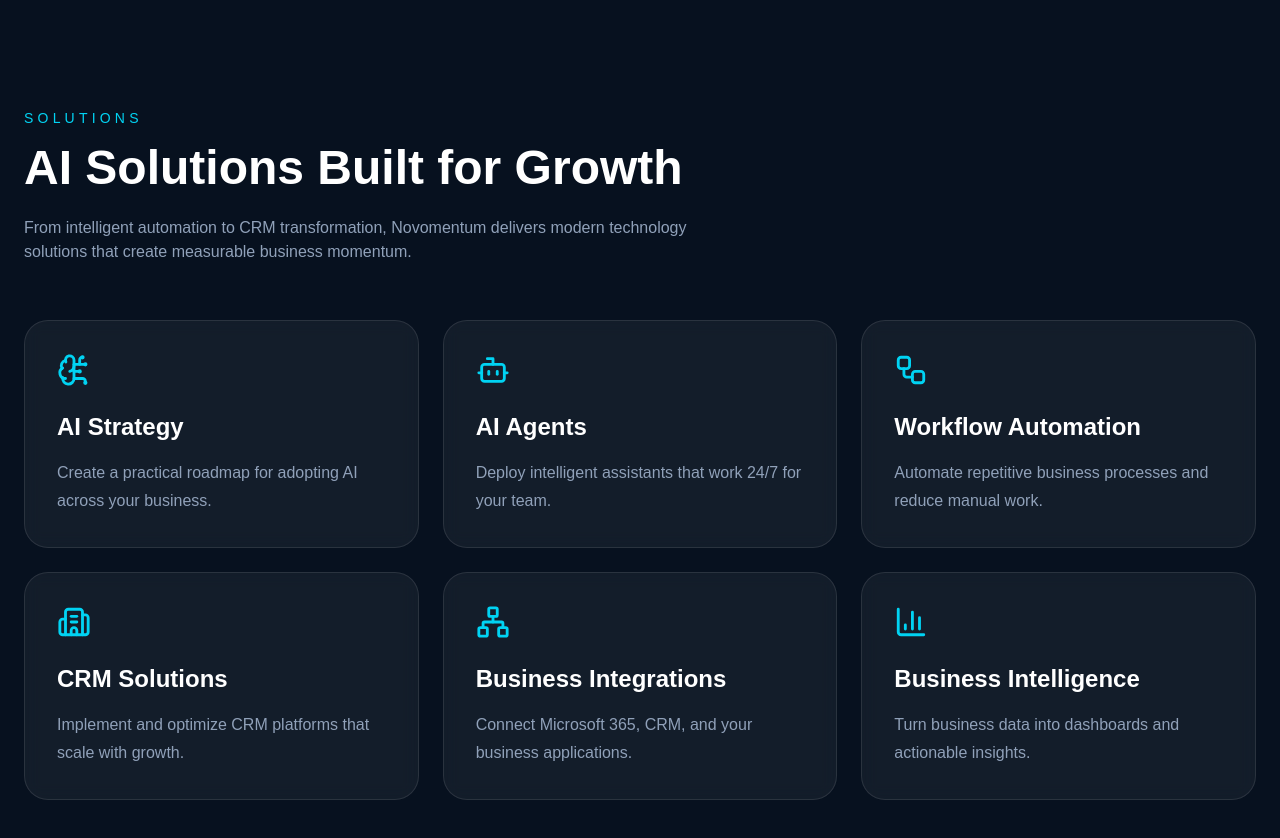
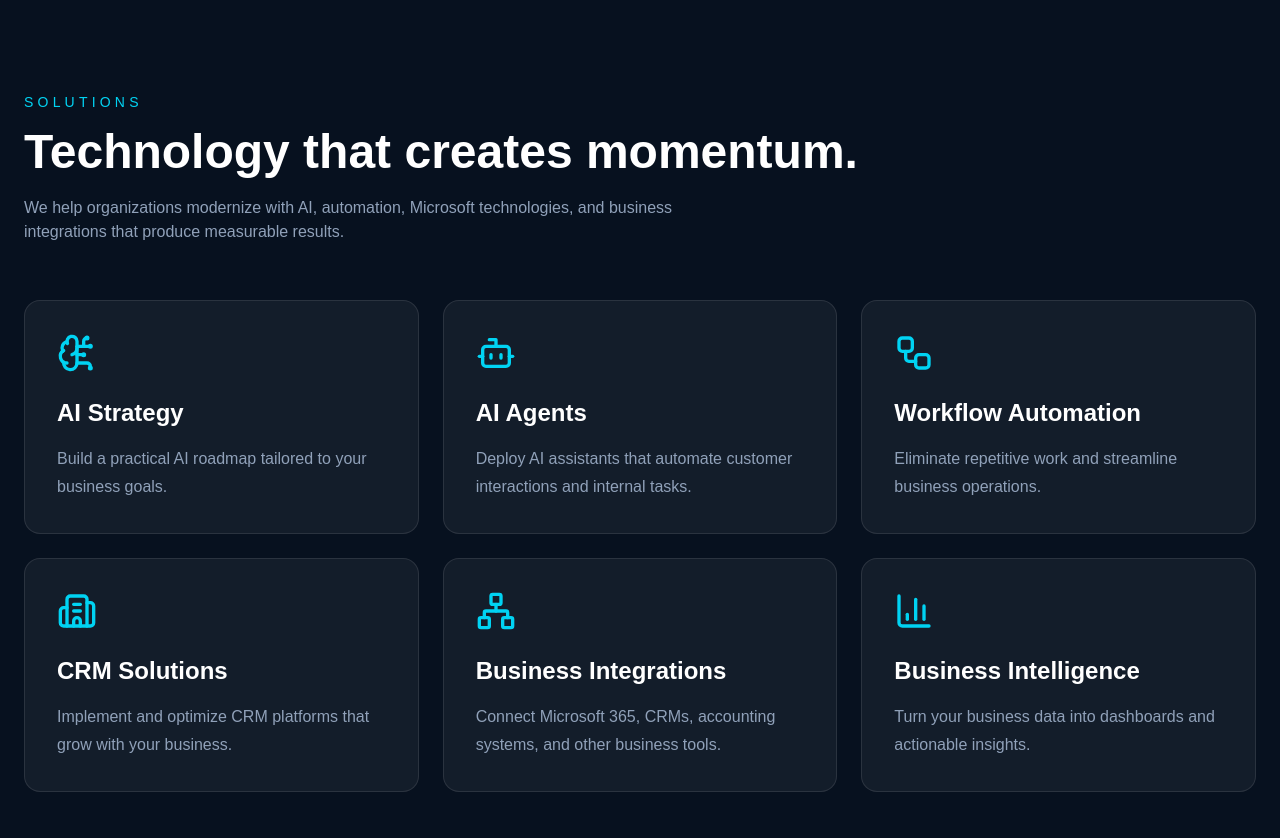
Before and after one commit to MikeNovotny88/novomentum, a Next.js app: page / in a window 1280 px wide. Shown: the part 820-1658 px from the top of the page. Built offline with nearby package versions, Linux system fonts and the light colour scheme.

Commit message:
Add solutions section

```diff
--- a/Components/sections/solutions.tsx
+++ b/Components/sections/solutions.tsx
@@ -11,32 +11,38 @@ const solutions = [
   {
     icon: BrainCircuit,
     title: "AI Strategy",
-    description: "Create a practical roadmap for adopting AI across your business.",
+    description:
+      "Build a practical AI roadmap tailored to your business goals.",
   },
   {
     icon: Bot,
     title: "AI Agents",
-    description: "Deploy intelligent assistants that work 24/7 for your team.",
+    description:
+      "Deploy AI assistants that automate customer interactions and internal tasks.",
   },
   {
     icon: Workflow,
     title: "Workflow Automation",
-    description: "Automate repetitive business processes and reduce manual work.",
+    description:
+      "Eliminate repetitive work and streamline business operations.",
   },
   {
     icon: Building2,
     title: "CRM Solutions",
-    description: "Implement and optimize CRM platforms that scale with growth.",
+    description:
+      "Implement and optimize CRM platforms that grow with your business.",
   },
   {
     icon: Network,
     title: "Business Integrations",
-    description: "Connect Microsoft 365, CRM, and your business applications.",
+    description:
+      "Connect Microsoft 365, CRMs, accounting systems, and other business tools.",
   },
   {
     icon: BarChart3,
     title: "Business Intelligence",
-    description: "Turn business data into dashboards and actionable insights.",
+    description:
+      "Turn your business data into dashboards and actionable insights.",
   },
 ];
 
@@ -44,48 +50,39 @@ export default function Solutions() {
   return (
     <section
       id="solutions"
-      className="mx-auto max-w-7xl px-6 py-32"
+      className="mx-auto max-w-7xl px-6 py-28"
     >
       <div className="mb-14">
-        <p className="text-cyan-400 uppercase tracking-[0.3em] text-sm">
+        <p className="text-cyan-400 text-sm uppercase tracking-[0.3em]">
           SOLUTIONS
         </p>
 
         <h2 className="mt-4 text-5xl font-bold">
-          AI Solutions Built for Growth
+          Technology that creates momentum.
         </h2>
 
-        <p className="mt-6 max-w-2xl text-slate-400">
-          From intelligent automation to CRM transformation, Novomentum
-          delivers modern technology solutions that create measurable
-          business momentum.
+        <p className="mt-5 max-w-2xl text-slate-400">
+          We help organizations modernize with AI, automation, Microsoft
+          technologies, and business integrations that produce measurable
+          results.
         </p>
       </div>
 
       <div className="grid gap-6 md:grid-cols-2 xl:grid-cols-3">
-        {solutions.map((solution) => {
-          const Icon = solution.icon;
+        {solutions.map(({ icon: Icon, title, description }) => (
+          <div
+            key={title}
+            className="group rounded-2xl border border-white/10 bg-white/5 p-8 transition-all duration-300 hover:-translate-y-2 hover:border-cyan-400/40 hover:bg-white/10"
+          >
+            <Icon className="mb-6 h-10 w-10 text-cyan-400 transition-transform group-hover:scale-110" />
 
-          return (
-            <div
-              key={solution.title}
-              className="group rounded-3xl border border-white/10 bg-white/5 p-8 backdrop-blur-sm transition duration-300 hover:-translate-y-2 hover:border-cyan-400/40 hover:bg-white/10"
-            >
-              <Icon
-                size={34}
-                className="mb-6 text-cyan-400 transition group-hover:scale-110"
-              />
+            <h3 className="text-2xl font-semibold">{title}</h3>
 
-              <h3 className="text-2xl font-semibold">
-                {solution.title}
-              </h3>
-
-              <p className="mt-4 leading-7 text-slate-400">
-                {solution.description}
-              </p>
-            </div>
-          );
-        })}
+            <p className="mt-4 leading-7 text-slate-400">
+              {description}
+            </p>
+          </div>
+        ))}
       </div>
     </section>
   );
```
